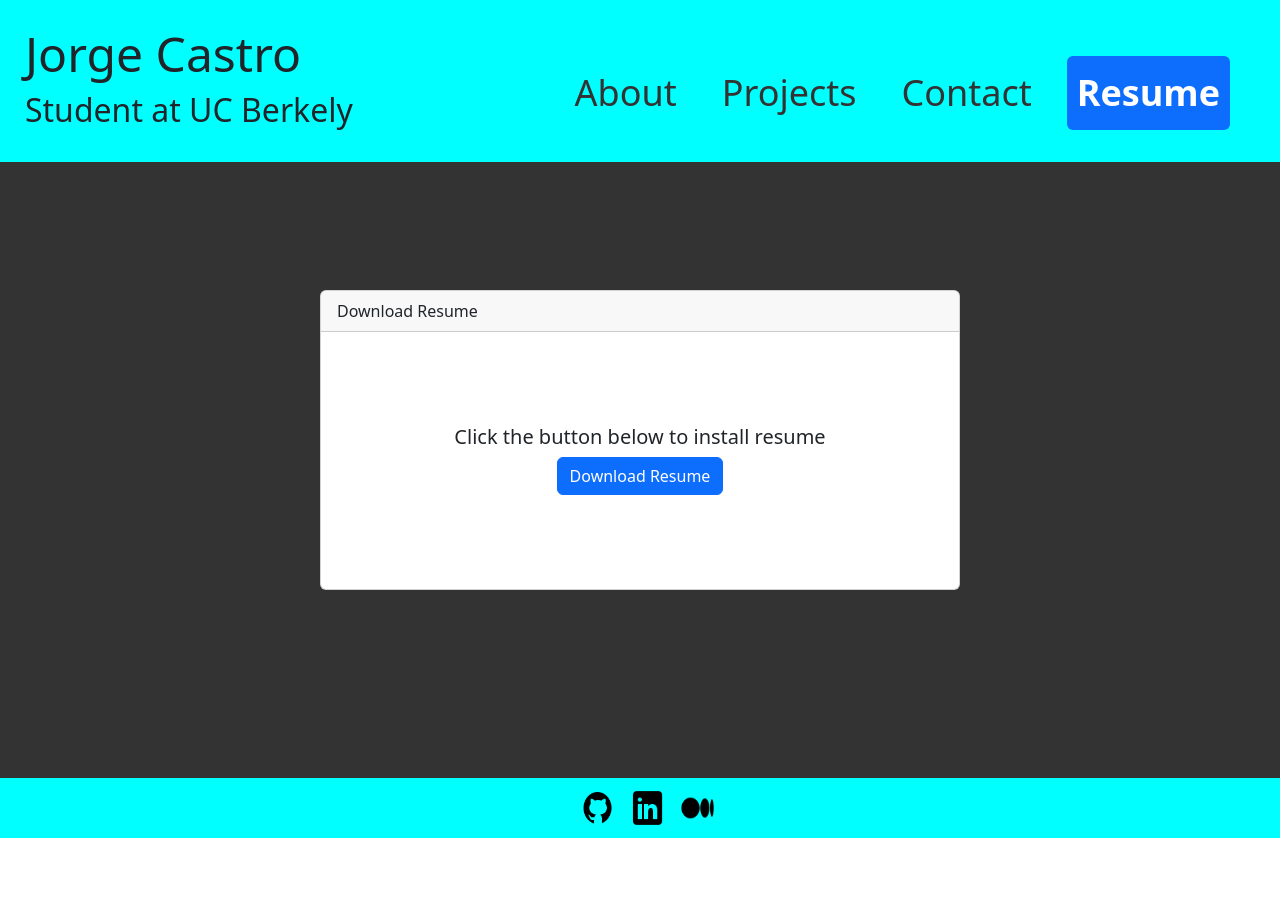
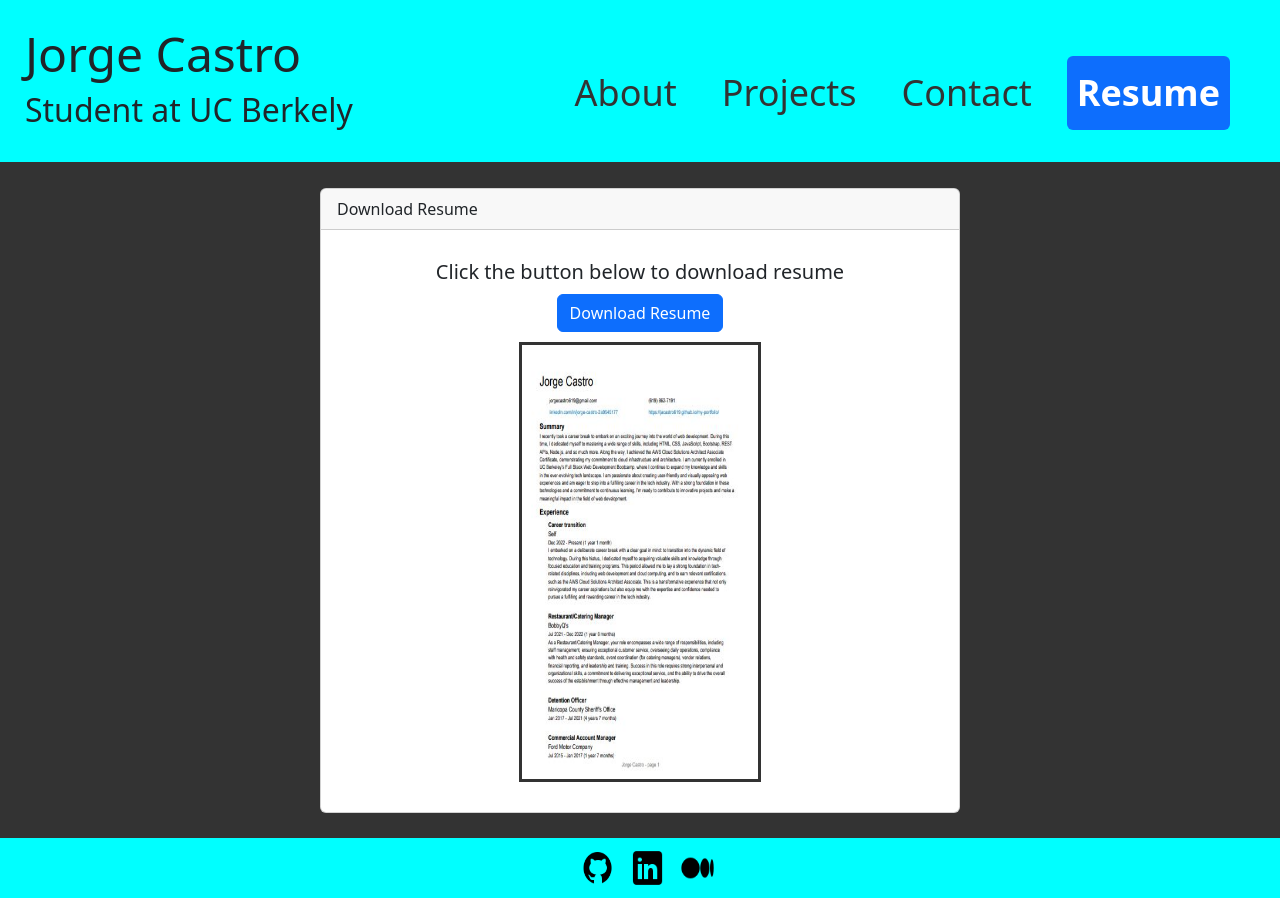
Before and after one commit to Jacastro619/react-portfolio, a React (Vite) app: page /Resume in a window 1280 px wide. Before the commit the page ends 838 px from the top, so only its background shows below. Built offline with nearby package versions, Linux system fonts and the light colour scheme.

Commit message:
added a preview of resume before user installs

```diff
--- a/src/App.css
+++ b/src/App.css
@@ -142,9 +142,9 @@ main {
 .custom-resume-card {
   display: flex;
   width: 50%;
-  height: 300px;
+  height: 625px;
   align-self: center;
-  margin: 10%;
+  margin: 2%;
 }
 
 .custom-resume-body {
@@ -152,6 +152,17 @@ main {
   flex-direction: column;
   justify-content: center;
   align-items: center;
+}
+
+.card-title,
+.custom-resume-btn {
+  margin-bottom: 10px;
+}
+
+.resume {
+  border: solid #333333;
+  height: 80%;
+  width: 40%;
 }
 
 footer {
--- a/src/pages/Resume.jsx
+++ b/src/pages/Resume.jsx
@@ -15,10 +15,19 @@ export default function Resume() {
     <div className="card custom-resume-card">
       <div className="card-header">Download Resume</div>
       <div className="card-body custom-resume-body">
-        <h5 className="card-title">Click the button below to install resume</h5>
-        <button onClick={downloadResume} className="btn btn-primary">
+        <h5 className="card-title">
+          Click the button below to download resume
+        </h5>
+        <button
+          onClick={downloadResume}
+          className="btn btn-primary custom-resume-btn"
+        >
           Download Resume
         </button>
+        <img
+          className="resume"
+          src="./src/assets/images/resume-screenshot.jpg"
+        />
       </div>
     </div>
   );
```
Also changed, not shown: src/assets/images/resume-screenshot.jpg (added).
